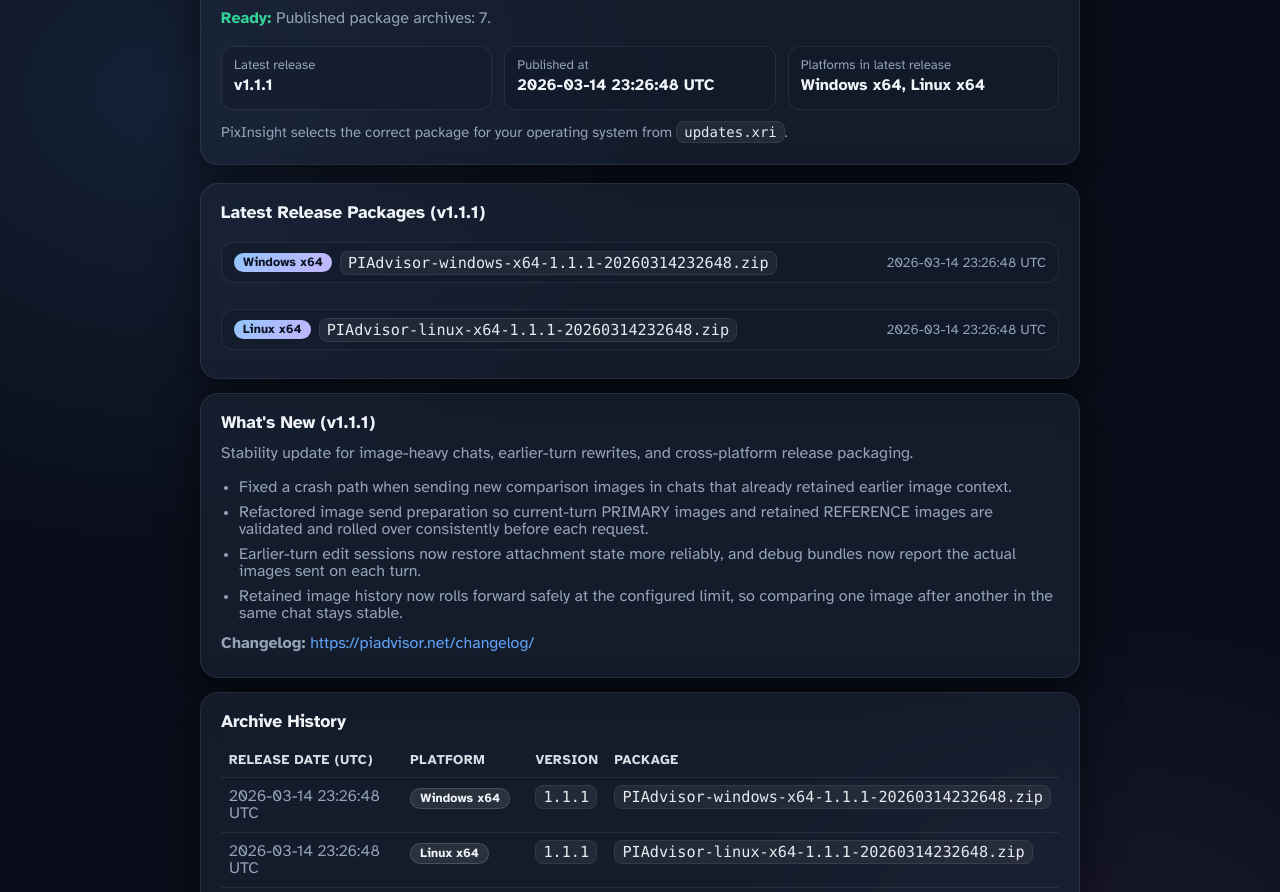
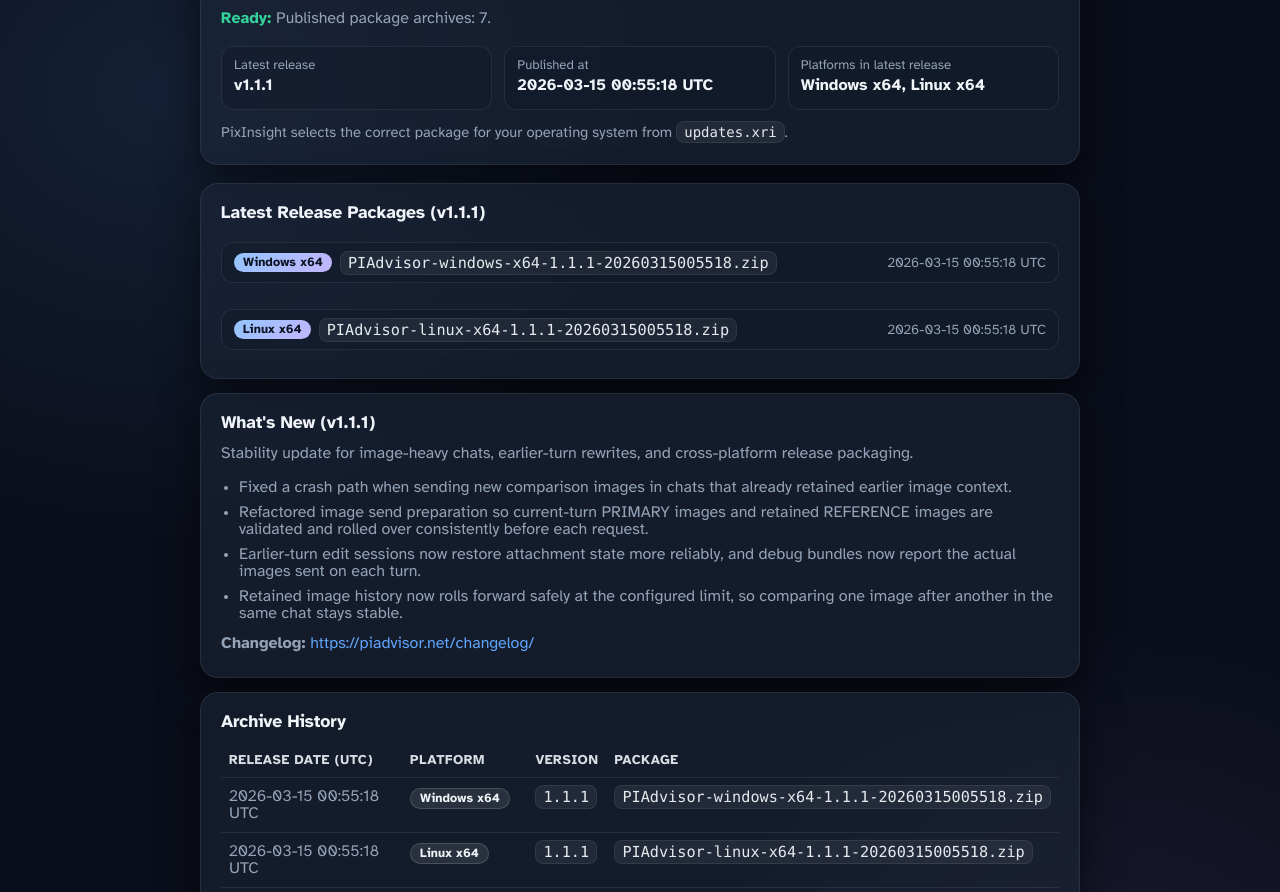
Before and after one commit to phatwila/PIAdvisor-Release, a plain HTML site: page packages/index.html in a window 1280 px wide. Shown: the part 165-1057 px from the top of the page. Drawn offline with Linux system fonts and the light colour scheme.

Commit message:
Repair PIAdvisor 1.1.1 signing identity

```diff
--- a/packages/index.html
+++ b/packages/index.html
@@ -275,7 +275,7 @@
         </div>
         <div class="meta-item">
           <span class="meta-label">Published at</span>
-          <span class="meta-value">2026-03-14 23:26:48 UTC</span>
+          <span class="meta-value">2026-03-15 00:55:18 UTC</span>
         </div>
         <div class="meta-item">
           <span class="meta-label">Platforms in latest release</span>
@@ -287,8 +287,8 @@
     <div class="card">
       <h2>Latest Release Packages (v1.1.1)</h2>
       <ul class="package-list">
-      <li class="package-item"><div class="package-main"><span class="pill">Windows x64</span><a href="PIAdvisor-windows-x64-1.1.1-20260314232648.zip"><code>PIAdvisor-windows-x64-1.1.1-20260314232648.zip</code></a></div><span class="package-meta">2026-03-14 23:26:48 UTC</span></li>
-      <li class="package-item"><div class="package-main"><span class="pill">Linux x64</span><a href="PIAdvisor-linux-x64-1.1.1-20260314232648.zip"><code>PIAdvisor-linux-x64-1.1.1-20260314232648.zip</code></a></div><span class="package-meta">2026-03-14 23:26:48 UTC</span></li>
+      <li class="package-item"><div class="package-main"><span class="pill">Windows x64</span><a href="PIAdvisor-windows-x64-1.1.1-20260315005518.zip"><code>PIAdvisor-windows-x64-1.1.1-20260315005518.zip</code></a></div><span class="package-meta">2026-03-15 00:55:18 UTC</span></li>
+      <li class="package-item"><div class="package-main"><span class="pill">Linux x64</span><a href="PIAdvisor-linux-x64-1.1.1-20260315005518.zip"><code>PIAdvisor-linux-x64-1.1.1-20260315005518.zip</code></a></div><span class="package-meta">2026-03-15 00:55:18 UTC</span></li>
       </ul>
     </div>
     <div class="card">
@@ -298,7 +298,7 @@
       <li>Fixed a crash path when sending new comparison images in chats that already retained earlier image context.</li>
       <li>Refactored image send preparation so current-turn PRIMARY images and retained REFERENCE images are validated and rolled over consistently before each request.</li>
       <li>Earlier-turn edit sessions now restore attachment state more reliably, and debug bundles now report the actual images sent on each turn.</li>
-<li>Retained image history now rolls forward safely at the configured limit, so comparing one image after another in the same chat stays stable.</li>
+      <li>Retained image history now rolls forward safely at the configured limit, so comparing one image after another in the same chat stays stable.</li>
       </ul>
       <p><b>Changelog:</b> <a href="https://piadvisor.net/changelog/">https://piadvisor.net/changelog/</a></p>
     </div>
@@ -314,8 +314,8 @@
           </tr>
         </thead>
         <tbody>
-        <tr><td data-label="Release Date">2026-03-14 23:26:48 UTC</td><td data-label="Platform"><span class="pill subtle">Windows x64</span></td><td data-label="Version"><code>1.1.1</code></td><td data-label="Package"><a href="PIAdvisor-windows-x64-1.1.1-20260314232648.zip"><code>PIAdvisor-windows-x64-1.1.1-20260314232648.zip</code></a></td></tr>
-        <tr><td data-label="Release Date">2026-03-14 23:26:48 UTC</td><td data-label="Platform"><span class="pill subtle">Linux x64</span></td><td data-label="Version"><code>1.1.1</code></td><td data-label="Package"><a href="PIAdvisor-linux-x64-1.1.1-20260314232648.zip"><code>PIAdvisor-linux-x64-1.1.1-20260314232648.zip</code></a></td></tr>
+        <tr><td data-label="Release Date">2026-03-15 00:55:18 UTC</td><td data-label="Platform"><span class="pill subtle">Windows x64</span></td><td data-label="Version"><code>1.1.1</code></td><td data-label="Package"><a href="PIAdvisor-windows-x64-1.1.1-20260315005518.zip"><code>PIAdvisor-windows-x64-1.1.1-20260315005518.zip</code></a></td></tr>
+        <tr><td data-label="Release Date">2026-03-15 00:55:18 UTC</td><td data-label="Platform"><span class="pill subtle">Linux x64</span></td><td data-label="Version"><code>1.1.1</code></td><td data-label="Package"><a href="PIAdvisor-linux-x64-1.1.1-20260315005518.zip"><code>PIAdvisor-linux-x64-1.1.1-20260315005518.zip</code></a></td></tr>
         <tr><td data-label="Release Date">2026-03-12 17:47:04 UTC</td><td data-label="Platform"><span class="pill subtle">Windows x64</span></td><td data-label="Version"><code>1.1.0</code></td><td data-label="Package"><a href="PIAdvisor-windows-x64-1.1.0-20260312174704.zip"><code>PIAdvisor-windows-x64-1.1.0-20260312174704.zip</code></a></td></tr>
         <tr><td data-label="Release Date">2026-03-12 17:47:04 UTC</td><td data-label="Platform"><span class="pill subtle">Linux x64</span></td><td data-label="Version"><code>1.1.0</code></td><td data-label="Package"><a href="PIAdvisor-linux-x64-1.1.0-20260312174704.zip"><code>PIAdvisor-linux-x64-1.1.0-20260312174704.zip</code></a></td></tr>
         <tr><td data-label="Release Date">2026-02-18 04:19:42 UTC</td><td data-label="Platform"><span class="pill subtle">Windows x64</span></td><td data-label="Version"><code>1.0.4</code></td><td data-label="Package"><a href="PIAdvisor-windows-x64-1.0.4-20260218041942.zip"><code>PIAdvisor-windows-x64-1.0.4-20260218041942.zip</code></a></td></tr>
```
Also changed, not shown: 3 other files.
